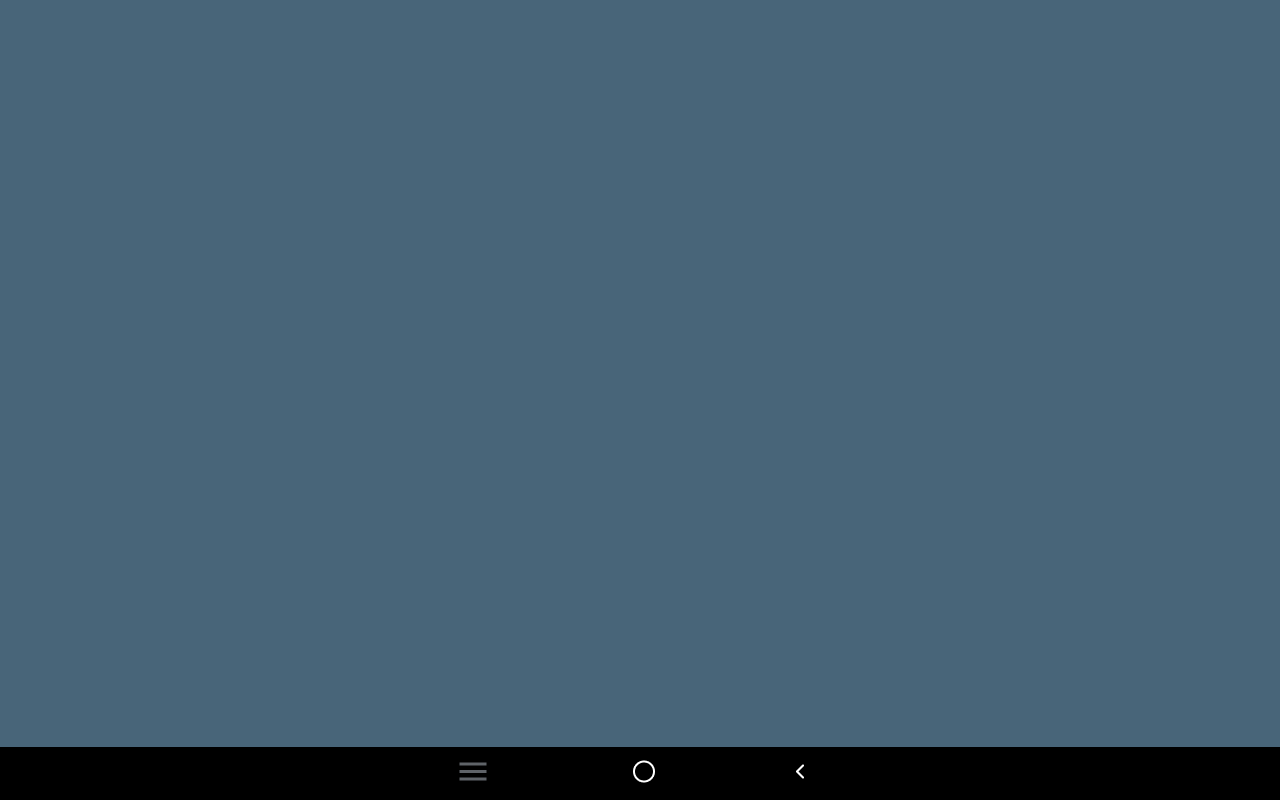
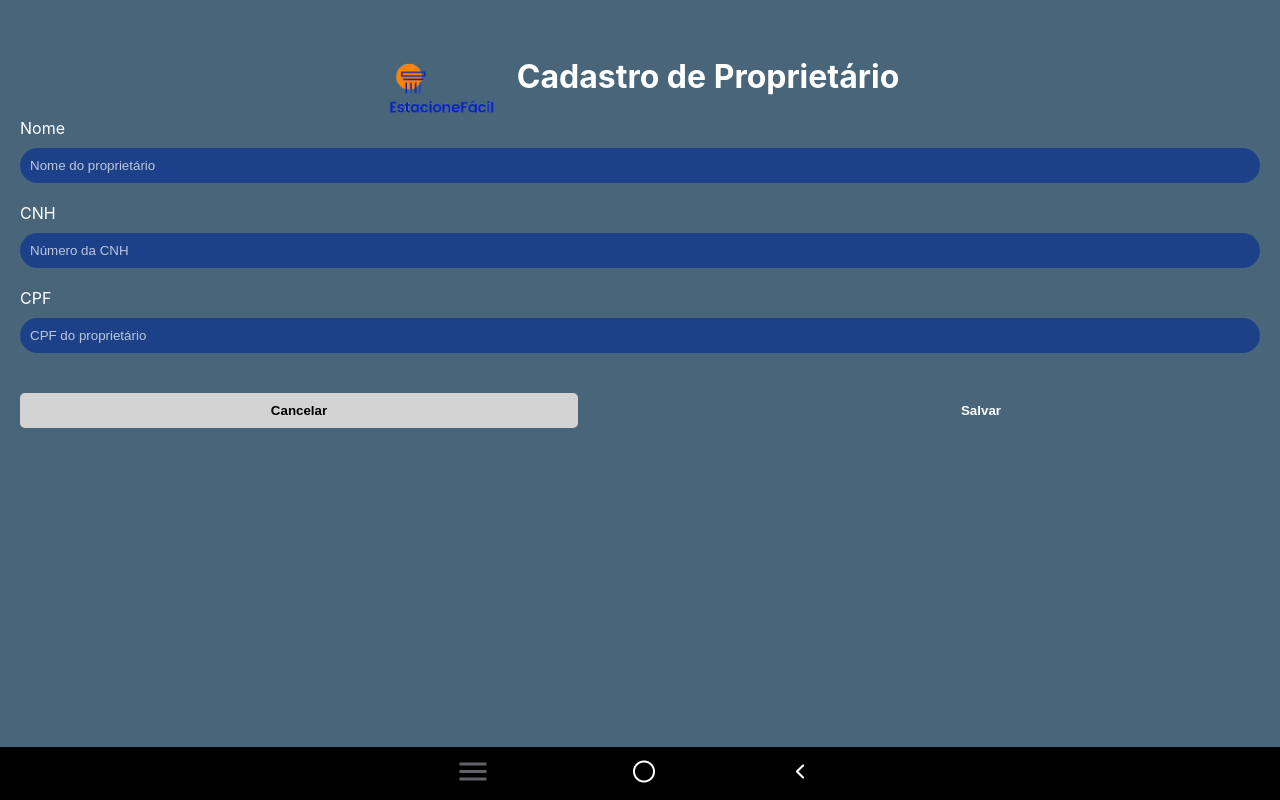
Before and after one commit to viniciusrad/estacione-facil-front, a React (Create React App) app: page /proprietario/carro in a window 1280 px wide. Before the commit this address had no page. Built offline with nearby package versions, Linux system fonts and the light colour scheme.

Commit message:
wip - nova pagina cadastro de proprietario

```diff
--- a/src/pages/login/Login.css
+++ b/src/pages/login/Login.css
@@ -1,15 +1,13 @@
-
 .login-container {
   display: flex;
   flex-direction: column;
   align-items: center;
   margin-top: 50px;
 
-  max-width:460px;
+  max-width: 460px;
   margin: 3rem auto;
   padding: 2rem;
   border-radius: 1rem
-
 }
 
 .login-form {
@@ -28,7 +26,7 @@
   margin-bottom: 15px;
   background-color: #1D4189;
   padding: 1rem 2rem;
-  border-radius: .5rem;
+  border-radius: 25rem;
 }
 
 .form-group>label {
@@ -40,7 +38,7 @@
   height: 100px;
 } */
 
-#btn_login{
+#btn_login {
   padding: 1rem;
   font-size: 1.2rem;
   border-radius: 2rem;
@@ -53,12 +51,13 @@
 
 
 
-input[type="text"], input[type="password"] {
+input[type="text"],
+input[type="password"] {
 
   border: none;
   background-color: #1D4189;
   color: white;
-  border-radius: 12px;
+  border-radius: 25px;
   padding: .2rem;
 
   input:-webkit-autofill,
--- /dev/null
+++ b/src/pages/proprietario/proprietario_carro.css
@@ -0,0 +1,4 @@
+.btn-salvar {
+    background-color: #2E18B9;
+    color: white;
+  }
--- /dev/null
+++ b/src/pages/proprietario/proprietario_carro.js
@@ -0,0 +1,93 @@
+import React, { useState } from 'react';
+import styled from 'styled-components';
+import './proprietario_carro.css';
+import { LogoDiv } from '../../components/LogoDiv';
+
+const CadastroProprietario = () => {
+  const [nome, setNome] = useState('');
+  const [cnh, setCnh] = useState('');
+  const [cpf, setCpf] = useState('');
+
+  return (
+    <Container style={{minHeight: '800px'}}>
+      <LogoDiv text="Cadastro de Proprietário"/>
+
+      <label style={stylePersonal.label}>Nome</label>
+      <Input
+        placeholder="Nome do proprietário"
+        value={nome}
+        onChange={(e) => setNome(e.target.value)}
+      />
+      <label style={stylePersonal.label}>CNH</label>
+      <Input
+        placeholder="Número da CNH"
+        value={cnh}
+        onChange={(e) => setCnh(e.target.value)}
+      />
+      <label style={stylePersonal.label}>CPF</label>
+      <Input
+        placeholder="CPF do proprietário"
+        value={cpf}
+        onChange={(e) => setCpf(e.target.value)}
+      />
+
+      <ButtonContainer>
+        <CancelButton>Cancelar</CancelButton>
+        <SalvarButton className='btn-salvar'>Salvar</SalvarButton>
+      </ButtonContainer>
+    </Container>
+  );
+};
+
+const stylePersonal = {
+  label: { textAlign: 'left', color: 'white', marginBottom: '10px' }
+};
+
+const Container = styled.div`
+  display: flex;
+  flex-direction: column;
+  padding: 20px;
+  background-color: #486579;
+  min-height: 100vh;
+  box-sizing: border-box;
+`;
+
+const Input = styled.input`
+  background-color: #1D4189;
+  border: none;
+  border-radius: 25px;
+  padding: 10px;
+  margin-bottom: 20px;
+  color: white;
+  &::placeholder {
+    color: rgba(255, 255, 255, 0.7);
+  }
+`;
+
+const ButtonContainer = styled.div`
+  display: flex;
+  justify-content: space-between;
+  margin-top: 20px;
+`;
+
+const Button = styled.button`
+  padding: 10px;
+  border-radius: 5px;
+  border: none;
+  color: white;
+  font-weight: bold;
+  cursor: pointer;
+  width: 45%;
+`;
+
+const CancelButton = styled(Button)`
+  background-color: lightgray;
+  color: black;
+  font-weight: bold;
+`;
+
+const SalvarButton = styled(Button)`
+  background-color: #486579;
+`;
+
+export default CadastroProprietario;
--- a/src/pages/veiculo/cadastro-veiculos.js
+++ b/src/pages/veiculo/cadastro-veiculos.js
@@ -88,7 +88,7 @@ const Title = styled.h1`
 const Input = styled.input`
   background-color: #1D4189;
   border: none;
-  border-radius: 5px;
+  border-radius: 25px;
   padding: 10px;
   margin-bottom: 20px;
   color: white;
--- a/src/routes/RoutesComponent.js
+++ b/src/routes/RoutesComponent.js
@@ -3,6 +3,8 @@ import { BrowserRouter as Router, Route, Routes } from 'react-router-dom';
 import { Login } from '../pages/login/Login.js'; // Importar o componente Login
 import { Home } from '../pages/home';
 import  FormularioVeiculo  from '../pages/veiculo/cadastro-veiculos.js';
+import CadastroProprietario from '../pages/proprietario/proprietario_carro.js';
+
 
 const AppRoutes = () => {
   return (
@@ -11,6 +13,7 @@ const AppRoutes = () => {
         <Route path="/login" element={<Login />} />
         <Route path="/" element={<Home />} />
         <Route path="/veiculo/cadastro" element={<FormularioVeiculo />} />
+        <Route path="/proprietario/carro" element={<CadastroProprietario />} />
         {/* Outras rotas */}
       </Routes>
     </Router>
```
